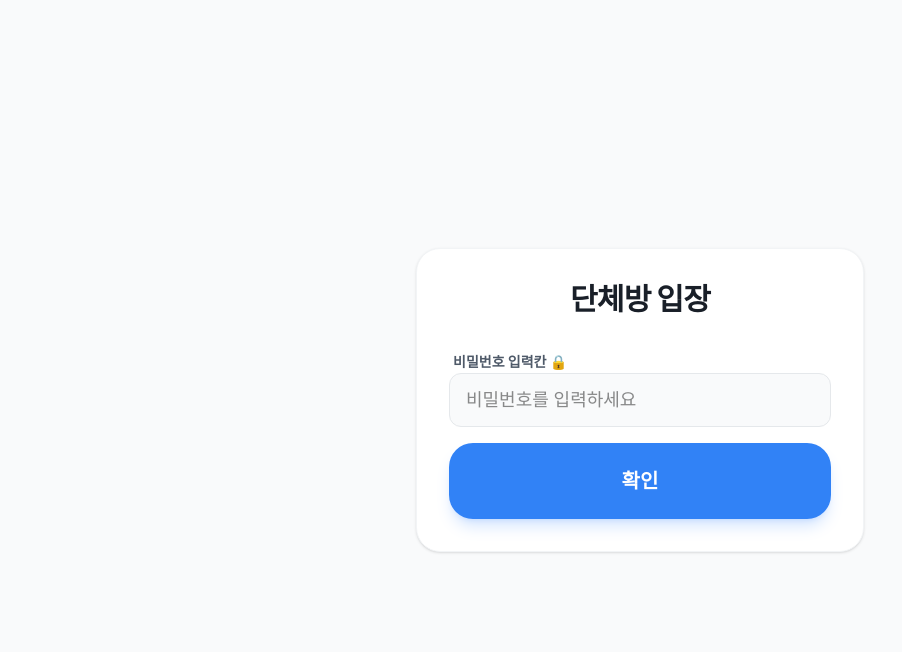
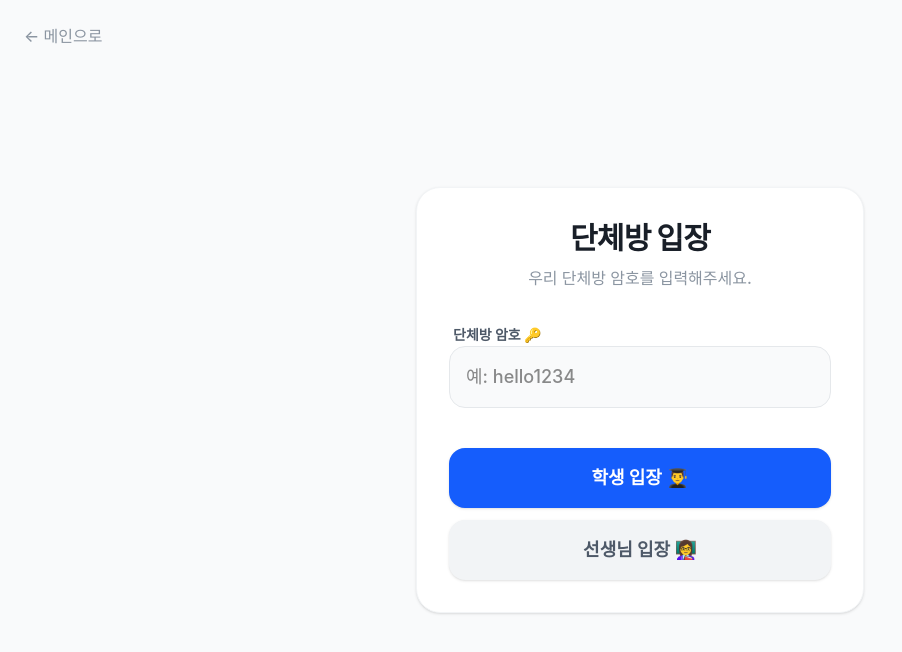
Before and after one commit to sang12341246-ctrl/today-finish, a Next.js app: page /group in a window 1280 px wide. Shown: the top 652 px of the page, without its empty margins (0-902 px from the left). Built offline with nearby package versions, Linux system fonts and the light colour scheme.

Commit message:
feat: refactor group entry layout to match home page style

```diff
--- a/app/group/page.tsx
+++ b/app/group/page.tsx
@@ -2,50 +2,79 @@
 
 import { useState } from 'react';
 import { useRouter } from 'next/navigation';
+import Link from 'next/link';
 import { Button } from '@/components/ui/Button';
 
 export default function GroupPasswordPage() {
     const router = useRouter();
     const [password, setPassword] = useState('');
 
-    const handleConfirm = () => {
+    const handleTeacherRole = () => {
         if (password === 'test') {
+            localStorage.setItem('premium_group_id', 'test-group');
+            localStorage.setItem('premium_group_name', '우리 반');
+            router.push('/group/teacher');
+        } else {
+            alert('잘못된 비밀번호입니다. 🔒');
+        }
+    };
+
+    const handleStudentRole = () => {
+        if (password === 'test') {
+            localStorage.setItem('premium_group_id', 'test-group');
+            localStorage.setItem('premium_group_name', '우리 반');
             router.push('/group/role-select');
         } else {
-            alert('잘못된 비밀번호입니다.');
+            alert('잘못된 비밀번호입니다. 🔒');
         }
     };
 
     return (
         <main className="flex min-h-screen flex-col items-center justify-center p-6 bg-gray-50">
+            <div className="absolute top-6 left-6">
+                <Link href="/" className="text-gray-500 hover:text-gray-900 font-medium hover:-translate-x-1 transition-transform">
+                    &larr; 메인으로
+                </Link>
+            </div>
+
             <div className="text-center w-full max-w-md space-y-8 bg-white p-8 rounded-3xl shadow-sm border border-gray-100 animate-in fade-in zoom-in duration-500">
-                <h1 className="text-3xl font-extrabold tracking-tight text-gray-900">
-                    단체방 입장
-                </h1>
+                <div className="space-y-2">
+                    <h1 className="text-3xl font-extrabold tracking-tight text-gray-900 leading-tight">
+                        단체방 입장
+                    </h1>
+                    <p className="text-gray-500 font-medium">우리 단체방 암호를 입력해주세요.</p>
+                </div>
 
                 <div className="space-y-4 text-left">
                     <label htmlFor="password" className="text-sm font-bold text-gray-700 ml-1">
-                        비밀번호 입력칸 🔒
+                        단체방 암호 🔑
                     </label>
                     <input
                         id="password"
                         type="password"
                         value={password}
                         onChange={(e) => setPassword(e.target.value)}
-                        placeholder="비밀번호를 입력하세요"
-                        className="w-full px-4 py-3 rounded-xl border border-gray-200 focus:border-toss-blue focus:ring-2 focus:ring-blue-100 outline-none transition-all text-lg font-medium bg-gray-50 mb-4"
+                        placeholder="예: hello1234"
+                        className="w-full px-4 py-4 rounded-2xl border border-gray-200 focus:border-toss-blue focus:ring-2 focus:ring-blue-100 outline-none transition-all text-lg font-medium bg-gray-50"
                         onKeyDown={(e) => {
-                            if (e.key === 'Enter') handleConfirm();
+                            if (e.key === 'Enter') handleStudentRole();
                         }}
                     />
-                    <Button
-                        onClick={handleConfirm}
-                        variant="primary"
-                        fullWidth
-                        className="text-xl py-6 rounded-3xl shadow-lg shadow-blue-500/20"
+                </div>
+
+                <div className="flex flex-col gap-3 pt-2">
+                    <button
+                        onClick={handleStudentRole}
+                        className="w-full py-4 bg-blue-600 text-white rounded-2xl text-lg font-bold shadow-sm transition-all hover:bg-blue-700 active:scale-[0.98]"
                     >
-                        확인
-                    </Button>
+                        학생 입장 👨‍🎓
+                    </button>
+                    <button
+                        onClick={handleTeacherRole}
+                        className="w-full py-4 bg-gray-100 text-gray-700 rounded-2xl text-lg font-bold shadow-sm transition-all hover:bg-gray-200 active:scale-[0.98]"
+                    >
+                        선생님 입장 👩‍🏫
+                    </button>
                 </div>
             </div>
         </main>
--- a/app/group/role-select/page.tsx
+++ b/app/group/role-select/page.tsx
@@ -53,15 +53,16 @@ export default function RoleSelectPage() {
                     <div className="inline-block px-4 py-1.5 bg-blue-50 text-toss-blue font-bold rounded-full mb-2">
                         {groupName} 단체방
                     </div>
-                    <h1 className="text-3xl font-extrabold tracking-tight text-gray-900">
-                        누구신가요?
+                    <h1 className="text-3xl font-extrabold tracking-tight text-gray-900 leading-tight">
+                        학생 이름을 입력해주세요 📛
                     </h1>
                 </div>
 
                 {/* Name Input for Students */}
-                <div className="bg-white p-5 rounded-2xl shadow-sm border border-gray-100 text-left space-y-2">
+                <div className="bg-white p-6 rounded-3xl shadow-sm border border-gray-100 text-left space-y-4">
+                    <div className="space-y-2">
                         <label htmlFor="studentName" className="font-bold text-gray-700 ml-1">
-                        이름 (학생용) 📛
+                            보낼 사람 이름
                         </label>
                         <input
                             id="studentName"
@@ -69,38 +70,25 @@ export default function RoleSelectPage() {
                             value={studentName}
                             onChange={(e) => setStudentName(e.target.value)}
                             placeholder="예: 홍길동"
-                        className="w-full px-4 py-3 rounded-xl border border-gray-200 focus:border-toss-blue focus:ring-2 focus:ring-blue-100 outline-none transition-all text-lg font-medium"
+                            className="w-full px-4 py-4 rounded-2xl border border-gray-200 focus:border-toss-blue focus:ring-2 focus:ring-blue-100 outline-none transition-all text-lg font-medium bg-gray-50"
                         />
                         <p className="text-xs text-gray-400 ml-1">
-                        학생이라면 실명이나 활동명을 꼭 남겨주세요!
+                            선생님께 보여질 이름이니 실명을 권장해요!
                         </p>
                     </div>
 
-                <div className="flex flex-col gap-4 w-full">
                     <button
                         onClick={handleStudentClick}
-                        className="flex items-center justify-between p-6 bg-white rounded-3xl shadow-sm hover:shadow-md border border-gray-100 transition-all group"
+                        className="w-full py-4 bg-blue-600 text-white rounded-2xl text-lg font-bold shadow-sm transition-all hover:bg-blue-700 active:scale-[0.98] mt-2"
                     >
-                        <div className="text-left">
-                            <h2 className="text-2xl font-bold text-gray-800 mb-1 group-hover:text-toss-blue transition-colors">학생 👨‍🎓</h2>
-                            <p className="text-sm text-gray-500 font-medium">숙제 사진 여러 장을 올릴래요</p>
-                        </div>
-                        <div className="w-12 h-12 bg-gray-50 rounded-full flex items-center justify-center group-hover:bg-blue-50 transition-colors">
-                            <span className="text-xl">📸</span>
-                        </div>
+                        입장하기 📸
                     </button>
 
                     <button
-                        onClick={handleTeacherClick}
-                        className="flex items-center justify-between p-6 bg-white rounded-3xl shadow-sm hover:shadow-md border border-gray-100 transition-all group"
+                        onClick={() => router.push('/group')}
+                        className="w-full py-3 text-gray-400 text-sm font-medium hover:text-gray-600 transition-colors"
                     >
-                        <div className="text-left">
-                            <h2 className="text-2xl font-bold text-gray-800 mb-1 group-hover:text-toss-blue transition-colors">선생님 👩‍🏫</h2>
-                            <p className="text-sm text-gray-500 font-medium">우리 반 숙제 현황을 확인할래요</p>
-                        </div>
-                        <div className="w-12 h-12 bg-gray-50 rounded-full flex items-center justify-center group-hover:bg-blue-50 transition-colors">
-                            <span className="text-xl">📊</span>
-                        </div>
+                        다시 선택하기
                     </button>
                 </div>
             </div>
```
Lines whose indentation alone changed are shown as unchanged.
